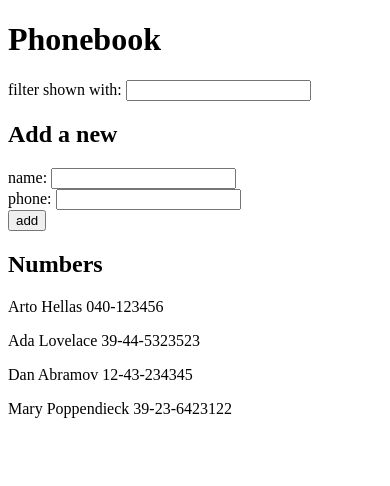
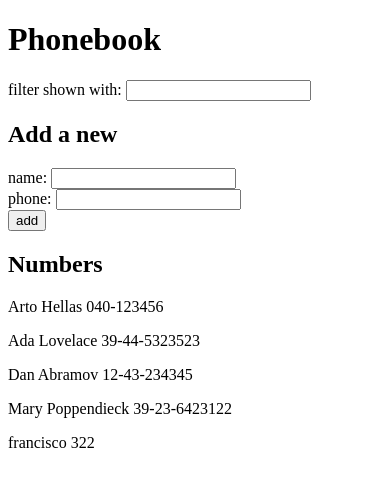
Before and after one commit to FranciscoMilani/Full-Stack-Open, a React (Vite) app in the folder part_2/phonebook/: page / in a window 390 px wide. Shown: the top 486 px of the page. Built offline with nearby package versions, Linux system fonts and the light colour scheme; data requests are answered from the project's data file.

Commit message:
2.12 phonebook step 7

```diff
--- a/part_2/phonebook/db.json
+++ b/part_2/phonebook/db.json
@@ -19,6 +19,11 @@
       "name": "Mary Poppendieck",
       "number": "39-23-6423122",
       "id": "4"
+    },
+    {
+      "id": "fc61",
+      "name": "francisco",
+      "number": "322"
     }
   ]
 }
--- a/part_2/phonebook/src/App.jsx
+++ b/part_2/phonebook/src/App.jsx
@@ -30,14 +30,18 @@ const App = () => {
             return;
         }
 
-        const newNameObj = {
+        const newPerson = {
             name: newName,
             number: newPhone,
         };
 
-        setPersons(persons.concat(newNameObj));
-        setNewName("");
-        setNewPhone("");
+        axios
+            .post("http://localhost:3001/persons", newPerson)
+            .then((response) => {
+                setPersons(persons.concat(response.data));
+                setNewName("");
+                setNewPhone("");
+            });
     };
 
     const setNewNameHandler = (event) => {
```
Lines whose indentation alone changed are shown as unchanged.
